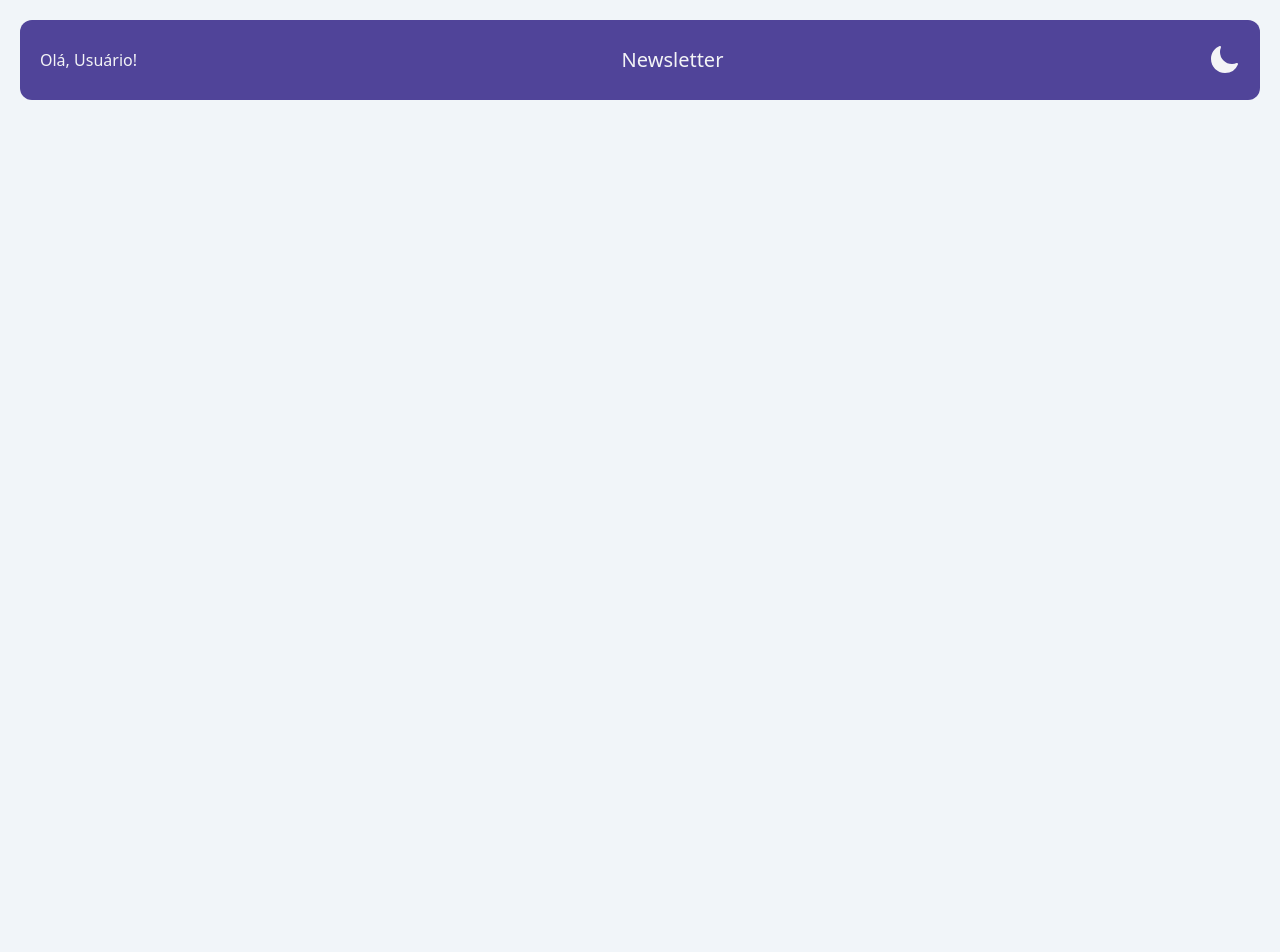
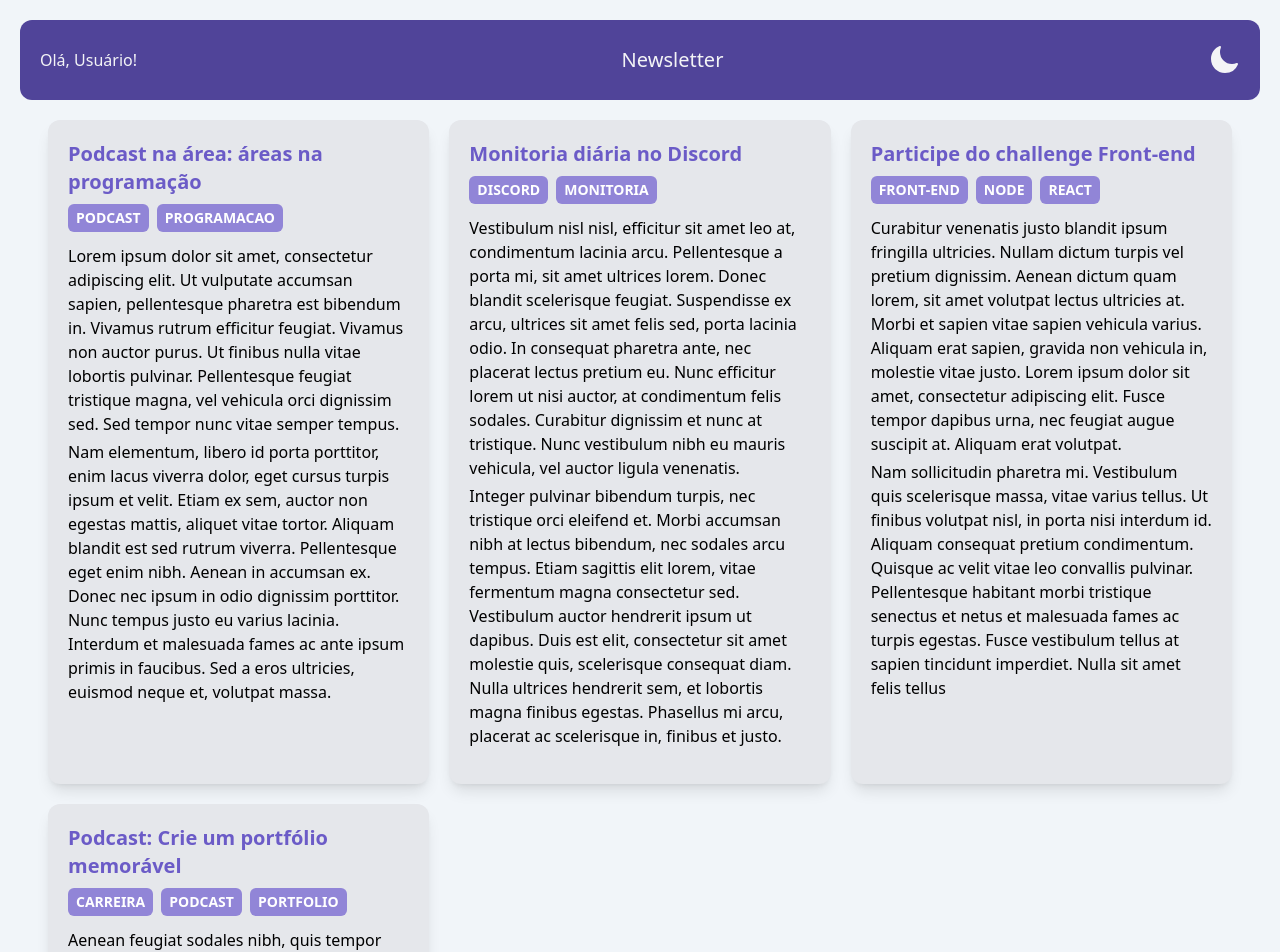
Before and after one commit to luhoro/newsletter, a React (Vite) app: page / in a window 1280 px wide. Shown: the top 952 px of the page. Before the commit the page ends 800 px from the top, so only its background shows below. Built offline with nearby package versions, Linux system fonts and the light colour scheme.

Commit message:
Feat: Articles section

```diff
--- /dev/null
+++ b/article.json
@@ -0,0 +1,36 @@
+[
+  {
+    "title": "Podcast na área: áreas na programação",
+    "text": [
+      "Lorem ipsum dolor sit amet, consectetur adipiscing elit. Ut vulputate accumsan sapien, pellentesque pharetra est bibendum in. Vivamus rutrum efficitur feugiat. Vivamus non auctor purus. Ut finibus nulla vitae lobortis pulvinar. Pellentesque feugiat tristique magna, vel vehicula orci dignissim sed. Sed tempor nunc vitae semper tempus.",
+      "Nam elementum, libero id porta porttitor, enim lacus viverra dolor, eget cursus turpis ipsum et velit. Etiam ex sem, auctor non egestas mattis, aliquet vitae tortor. Aliquam blandit est sed rutrum viverra. Pellentesque eget enim nibh. Aenean in accumsan ex. Donec nec ipsum in odio dignissim porttitor. Nunc tempus justo eu varius lacinia. Interdum et malesuada fames ac ante ipsum primis in faucibus. Sed a eros ultricies, euismod neque et, volutpat massa."
+    ],
+    "tags": ["podcast", "programacao"]
+  },
+  {
+    "title": "Monitoria diária no Discord",
+    "text": [
+      "Vestibulum nisl nisl, efficitur sit amet leo at, condimentum lacinia arcu. Pellentesque a porta mi, sit amet ultrices lorem. Donec blandit scelerisque feugiat. Suspendisse ex arcu, ultrices sit amet felis sed, porta lacinia odio. In consequat pharetra ante, nec placerat lectus pretium eu. Nunc efficitur lorem ut nisi auctor, at condimentum felis sodales. Curabitur dignissim et nunc at tristique. Nunc vestibulum nibh eu mauris vehicula, vel auctor ligula venenatis.",
+      "Integer pulvinar bibendum turpis, nec tristique orci eleifend et. Morbi accumsan nibh at lectus bibendum, nec sodales arcu tempus. Etiam sagittis elit lorem, vitae fermentum magna consectetur sed. Vestibulum auctor hendrerit ipsum ut dapibus. Duis est elit, consectetur sit amet molestie quis, scelerisque consequat diam. Nulla ultrices hendrerit sem, et lobortis magna finibus egestas. Phasellus mi arcu, placerat ac scelerisque in, finibus et justo."
+    ],
+    "tags": ["discord", "monitoria"]
+  },
+  {
+    "title": "Participe do challenge Front-end",
+    "text": [
+      "Curabitur venenatis justo blandit ipsum fringilla ultricies. Nullam dictum turpis vel pretium dignissim. Aenean dictum quam lorem, sit amet volutpat lectus ultricies at. Morbi et sapien vitae sapien vehicula varius. Aliquam erat sapien, gravida non vehicula in, molestie vitae justo. Lorem ipsum dolor sit amet, consectetur adipiscing elit. Fusce tempor dapibus urna, nec feugiat augue suscipit at. Aliquam erat volutpat.",
+      "Nam sollicitudin pharetra mi. Vestibulum quis scelerisque massa, vitae varius tellus. Ut finibus volutpat nisl, in porta nisi interdum id. Aliquam consequat pretium condimentum. Quisque ac velit vitae leo convallis pulvinar. Pellentesque habitant morbi tristique senectus et netus et malesuada fames ac turpis egestas. Fusce vestibulum tellus at sapien tincidunt imperdiet. Nulla sit amet felis tellus"
+    ],
+    "tags": ["front-end", "node", "react"]
+  },
+  {
+    "title": "Podcast: Crie um portfólio memorável",
+    "text": [
+      "Aenean feugiat sodales nibh, quis tempor tortor finibus quis. Maecenas id enim eu eros molestie volutpat sit amet eget nisi. Cras vitae neque a dolor vehicula sagittis. Proin vitae malesuada justo. Fusce cursus neque erat, in vulputate neque sodales eget. Aliquam erat volutpat. In hac habitasse platea dictumst. Etiam at metus lacus.",
+      "Mauris lobortis elit sed neque tempus, vel lobortis ex rutrum. Donec lectus libero, iaculis eu lorem id, finibus eleifend elit. Pellentesque imperdiet erat sit amet consectetur placerat. Maecenas scelerisque consectetur felis, nec faucibus mi pellentesque a. Nunc vel nibh et magna luctus gravida. Vestibulum sagittis libero eu tempor vestibulum."
+    ],
+    "image": "/covers/example.png",
+    "alt": "Screenshot do Youtube com a thumbnail do podcast",
+    "tags": ["carreira", "podcast", "portfolio"]
+  }
+]
--- a/src/App.jsx
+++ b/src/App.jsx
@@ -1,9 +1,11 @@
+import ArticleList from "./components/ArticleList/ArticleList"
 import Header from "./components/Header/Header"
 
 const App = () => {
   return (
     <>
-      <Header/>
+      <Header />
+      <ArticleList />
     </>
   )
 }
--- /dev/null
+++ b/src/components/Article/Article.jsx
@@ -0,0 +1,34 @@
+import React from 'react'
+
+const Article = ({ title, text, tags, image, alt }) => {
+  return (
+    <div className='mx-2 p-5 bg-gray-200 dark:bg-dark-200 dark:text-gray-200 rounded-xl shadow-lg'>
+      <h3 className='text-xl text-purple-500 font-bold mb-2 dark:text-gray-200'>
+        {title}
+      </h3>
+
+      <div className='flex gap-2 mb-3'>
+        {
+          tags.map(tag =>
+            <span className='uppercase text-sm px-2 py-1 bg-purple-300 rounded-md font-bold text-white dark:text-gray-200' key={tag}>{tag}</span>
+          )
+        }
+      </div>
+
+      <div className='grid gap-1'>
+        { text.map((content, index) =>
+            <p key={index} className='dark:text-gray-400'>
+              {content}
+            </p>
+        )}
+      </div>
+
+      <div className='mt-4'>
+        {image && <img className='rounded-md' src={image} />}
+        {image && alt && <span className='sr-only'>{alt}</span>}
+      </div>
+    </div>
+  )
+}
+
+export default Article
--- /dev/null
+++ b/src/components/ArticleList/ArticleList.jsx
@@ -0,0 +1,15 @@
+import React from 'react'
+import data from '../../../article.json'
+import Article from '../Article/Article'
+
+const ArticleList = () => {
+  return (
+    <div className='mt-5 grid gap-y-5 gap-x-1 sm:mt-0 sm:grid-cols-2 lg:grid-cols-3 max-w-4xl lg:max-w-[1200px] mx-auto '>
+      {
+        data.map((props, index) => <Article key={index} {...props} /> )
+      }
+    </div>
+  )
+}
+
+export default ArticleList
--- a/src/components/Header/Header.jsx
+++ b/src/components/Header/Header.jsx
@@ -3,7 +3,7 @@ import ToggleTheme from '../ToggleTheme/ToggleTheme'
 
 const Header = () => {
   return (
-    <div className='flex h-20 bg-Purple-600 justify-between items-center px-5 sm:rounded-xl sm:m-5'>
+    <div className='flex h-20 bg-purple-600 justify-between items-center px-5 sm:rounded-xl sm:m-5'>
       <span className='text-gray-100'>
         Olá, Usuário!
       </span>
--- a/tailwind.config.js
+++ b/tailwind.config.js
@@ -12,7 +12,7 @@ export default {
           100: '#272727',
           200: '#3A3A3A'
         },
-        Purple: {
+        purple: {
           50: '#C3BEDE',
           100: '#B2AADB',
           200: '#A197D9',
```
Also changed, not shown: public/covers/example.png (added).
